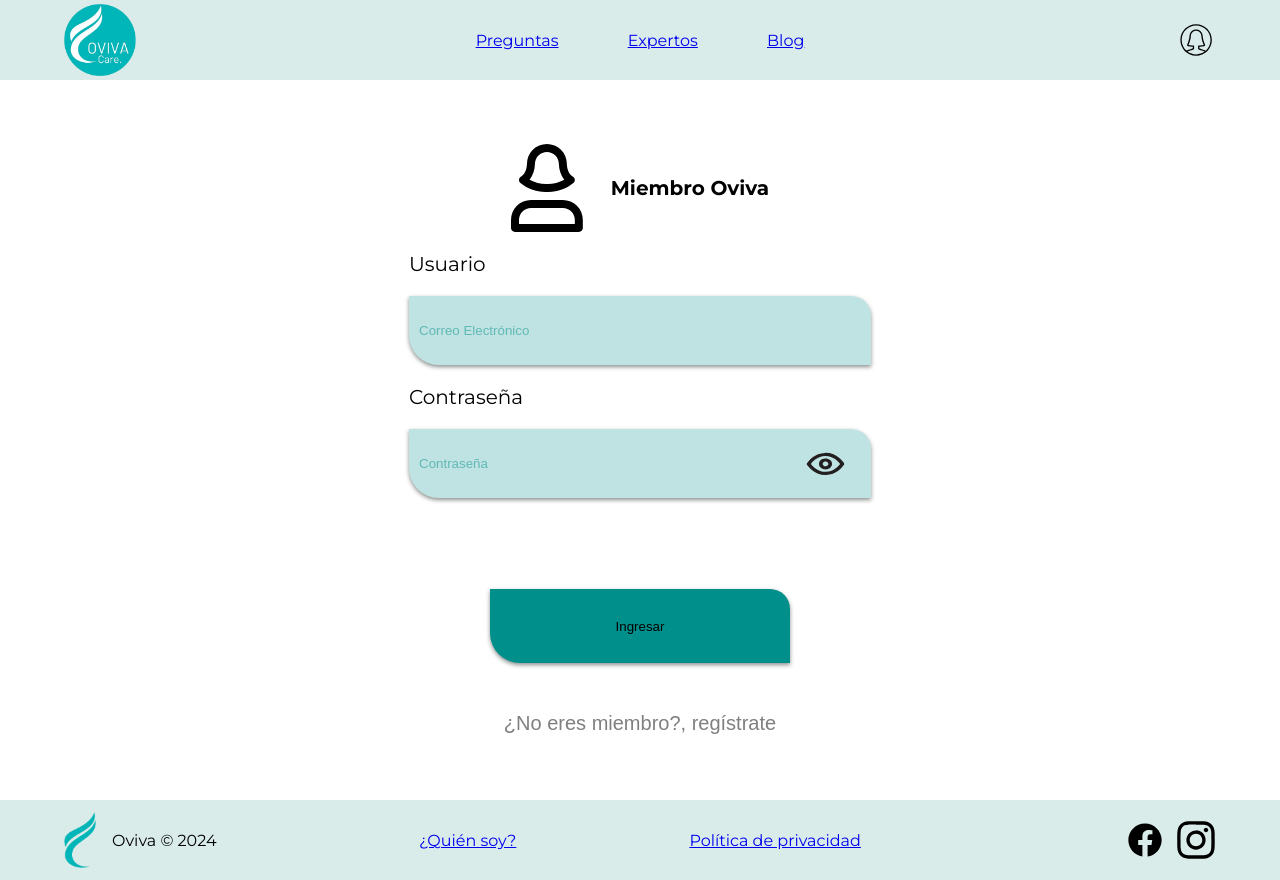
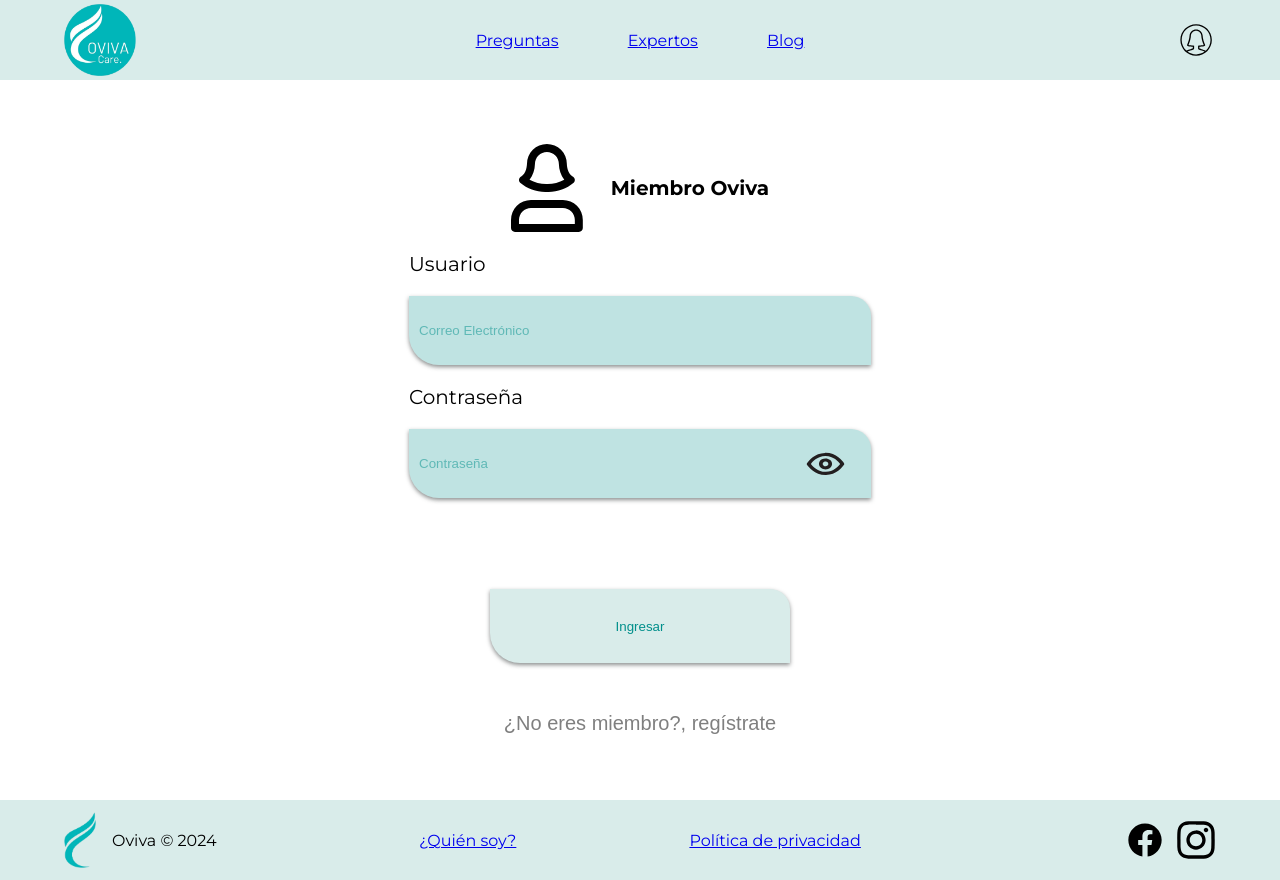
Before and after one commit to angylearns/oviva_care, a React (Vite) app in the folder HolisticFront/: page / in a window 1280 px wide. In both pictures the pointer is over the button "Ingresar". Built offline with nearby package versions, Linux system fonts and the light colour scheme.

Commit message:
add hover style in login button

```diff
--- a/HolisticFront/src/components/login/login.css
+++ b/HolisticFront/src/components/login/login.css
@@ -67,6 +67,10 @@ input::placeholder {
     border: none;
 }
 
+.login-button:hover {
+    background-color: #D9ECEA;
+    color: #008F8B;
+}
 .icons-buttons-password-login {
     background-color: transparent;
     border: none;
```
